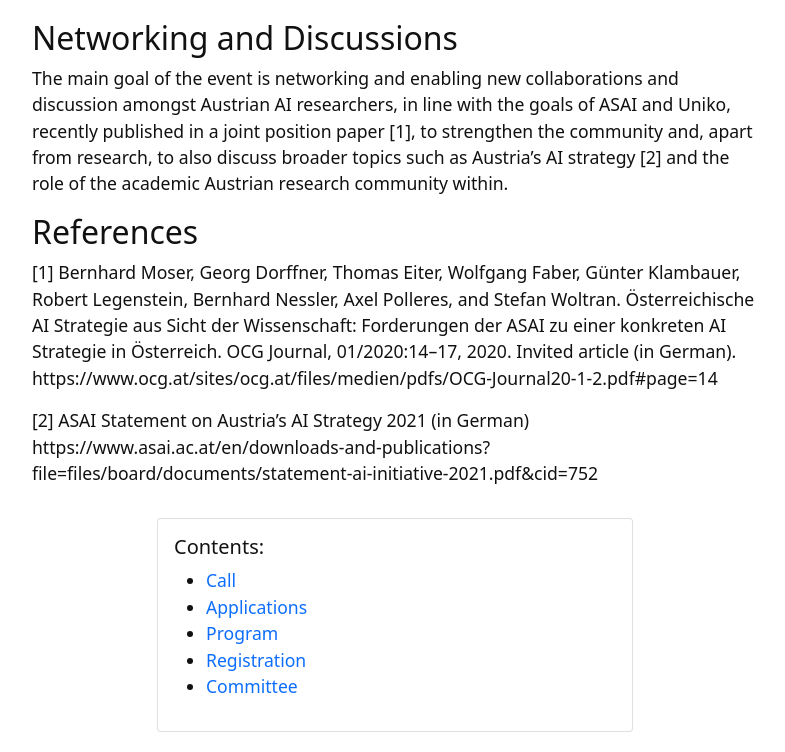
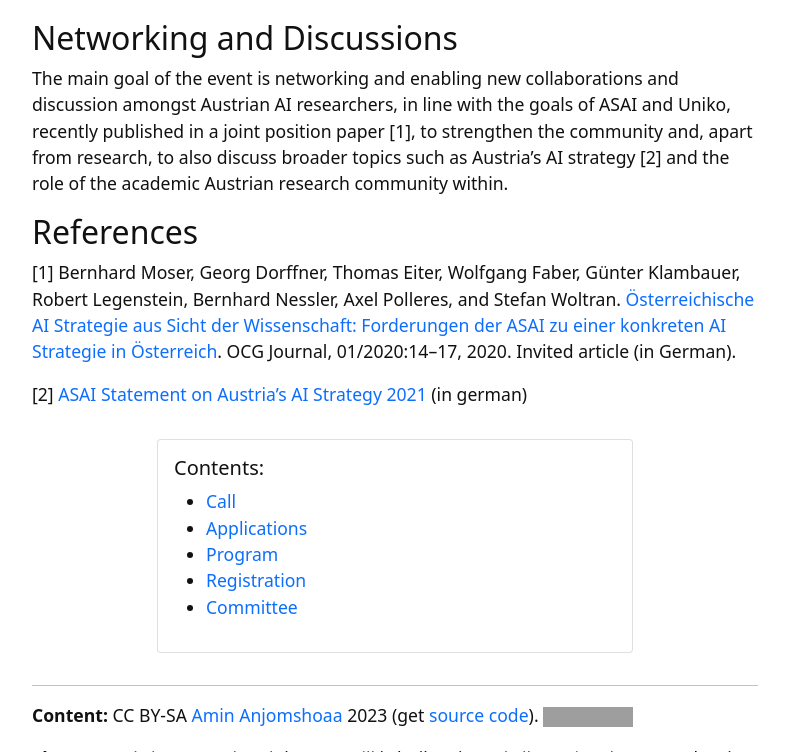
Before and after one commit to anjomshoaa/asai-ne-2023, a Jekyll site: the page built from index.md, in a window 1280 px wide and 900 px high, scrolled down 1330 px, cut to the strip 0-752 px from the top of the window. Shown: the whole strip, without its empty margins (245-1030 px from the left). Built offline with Jekyll 4.4.1, drawn with Linux system fonts in a browser that asks for light colours; grey boxes are pictures that could not be loaded.

Commit message:
further updates

```diff
--- a/index.md
+++ b/index.md
@@ -34,10 +34,10 @@ The main goal of the event is networking and enabling new collaborations and dis
 
 ## References
 
-[1] Bernhard Moser, Georg Dorffner, Thomas Eiter, Wolfgang Faber, Günter Klambauer, Robert Legenstein, Bernhard Nessler, Axel Polleres, and Stefan Woltran. Österreichische AI Strategie aus Sicht der Wissenschaft: Forderungen der ASAI zu einer konkreten AI Strategie in Österreich. OCG Journal, 01/2020:14--17, 2020. Invited article (in German). https://www.ocg.at/sites/ocg.at/files/medien/pdfs/OCG-Journal20-1-2.pdf#page=14
+[1] Bernhard Moser, Georg Dorffner, Thomas Eiter, Wolfgang Faber, Günter Klambauer, Robert Legenstein, Bernhard Nessler, Axel Polleres, and Stefan Woltran. [Österreichische AI Strategie aus Sicht der Wissenschaft: Forderungen der ASAI zu einer konkreten AI Strategie in Österreich](https://www.ocg.at/sites/ocg.at/files/medien/pdfs/OCG-Journal20-1-2.pdf#page=14). OCG Journal, 01/2020:14--17, 2020. Invited article (in German).
 
 
-[2] ASAI Statement on Austria’s AI Strategy 2021 (in German) https://www.asai.ac.at/en/downloads-and-publications?file=files/board/documents/statement-ai-initiative-2021.pdf&cid=752
+[2] [ASAI Statement on Austria’s AI Strategy 2021](https://www.asai.ac.at/en/downloads-and-publications?file=files/board/documents/statement-ai-initiative-2021.pdf&cid=752) (in german)
 
 
 
```
